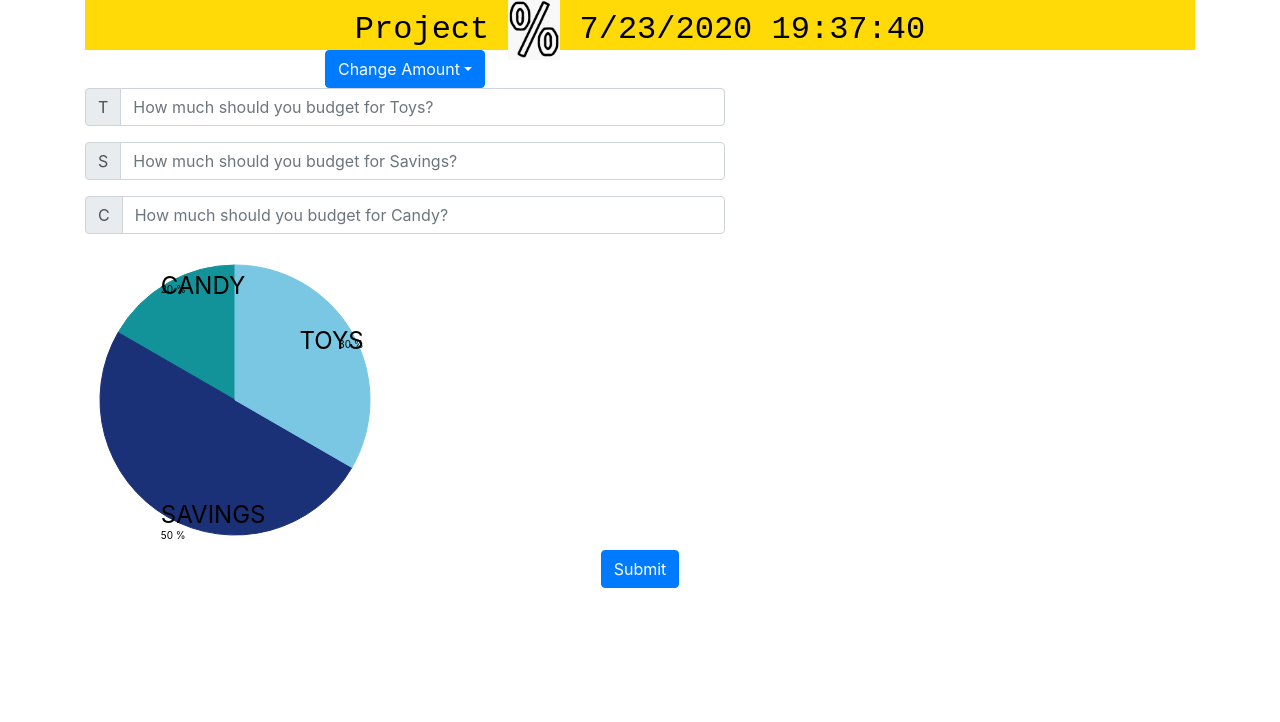
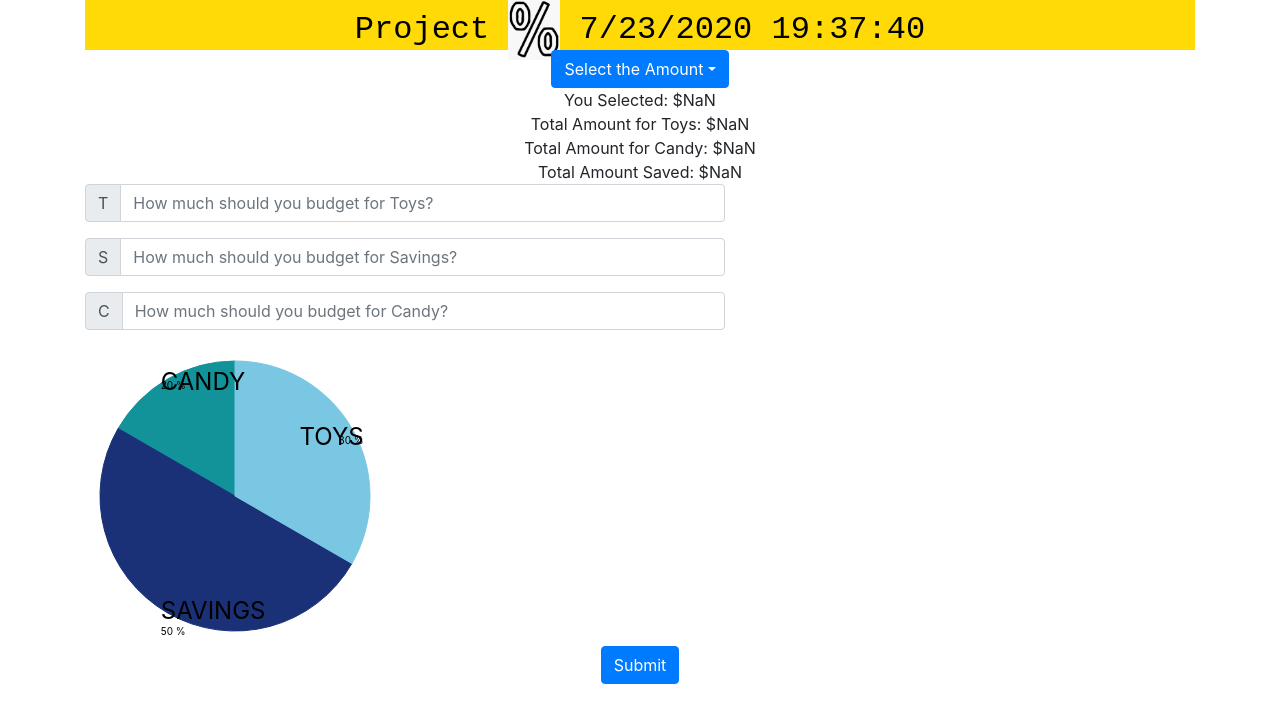
Before and after one commit to keishon104/bc003_groupproject, a React (Create React App) app: page / in a window 1280 px wide. Shown: the top 722 px of the page. Built offline with nearby package versions, Linux system fonts and the light colour scheme.

Commit message:
Adds in the dropdown button

```diff
--- a/src/App.js
+++ b/src/App.js
@@ -1,17 +1,44 @@
-import React from 'react';
+import React, {useState} from 'react';
 import Header from './components/header/header';
 import Body from './components/body/body';
 import {Container, Button} from 'react-bootstrap';
 import './App.css';
 import Piechart from './components/piechart/piechart';
 import Drop from './components/dropdown/drop';
+import DropdownButton from 'react-bootstrap/DropdownButton';
+import Dropdown from 'react-bootstrap/Dropdown'
+
 
 function App() {
+  const [value,setValue]=useState();
+  const handleSelect=(e)=>{
+    console.log(e);
+    setValue(e)
+  }
   return (
     <div className="App">
       <Container className="ContainerWrap">
         <Header/>
-        <Drop/>
+        <DropdownButton
+      alignRight
+      title="Select the Amount"
+      id="dropdown-menu-align-right"
+      onSelect={handleSelect}
+        >
+              <Dropdown.Item eventKey={0}>$0.00</Dropdown.Item>
+              <Dropdown.Item eventKey= {5} >$5.00</Dropdown.Item>
+              <Dropdown.Item eventKey={10}>$10.00</Dropdown.Item>
+              <Dropdown.Item eventKey={15}>$15.00</Dropdown.Item>
+              <Dropdown.Divider />
+              <Dropdown.Item eventKey={2.75}>$2.75</Dropdown.Item>
+              <Dropdown.Item eventKey={7.35}>$7.35</Dropdown.Item>
+              <Dropdown.Item eventKey={12.15}>$12.15</Dropdown.Item>
+              <Dropdown.Item eventKey={18.45}>$18.45</Dropdown.Item>
+      </DropdownButton>
+      <div>You Selected: ${(value * 1).toFixed(2)}</div>
+      <div>Total Amount for Toys: ${(value * 0.30).toFixed(2)}</div>
+      <div>Total Amount for Candy: ${(value * 0.20).toFixed(2)}</div>
+      <div>Total Amount Saved: ${(value * 0.50).toFixed(2)}</div>
         <Body/>
         <Piechart/>
         <Button className="submitButon">Submit</Button>
--- a/src/components/body/body.js
+++ b/src/components/body/body.js
@@ -6,7 +6,10 @@ import './body.css';
 
 class Body extends Component {
 
+  checkAnswer = () => {
+    console.log("Button Works");
 
+  };
 
 
   render() {
```
